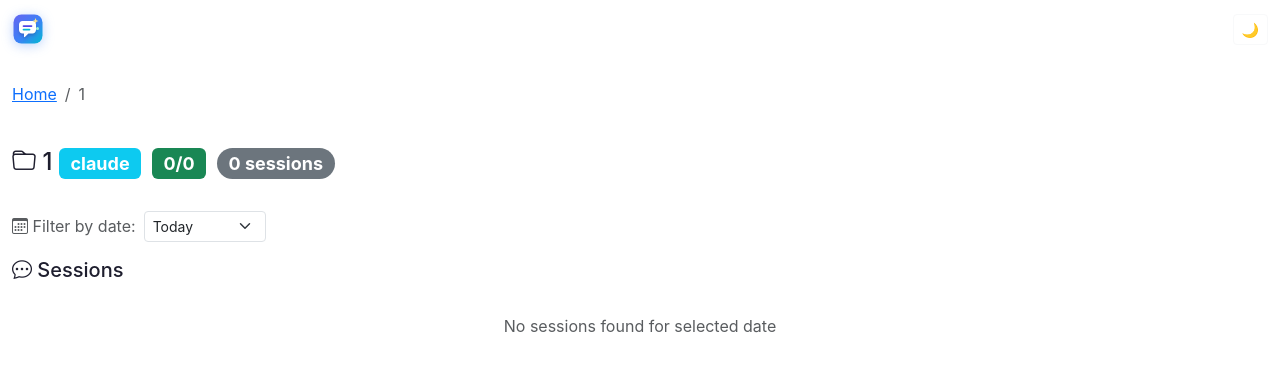
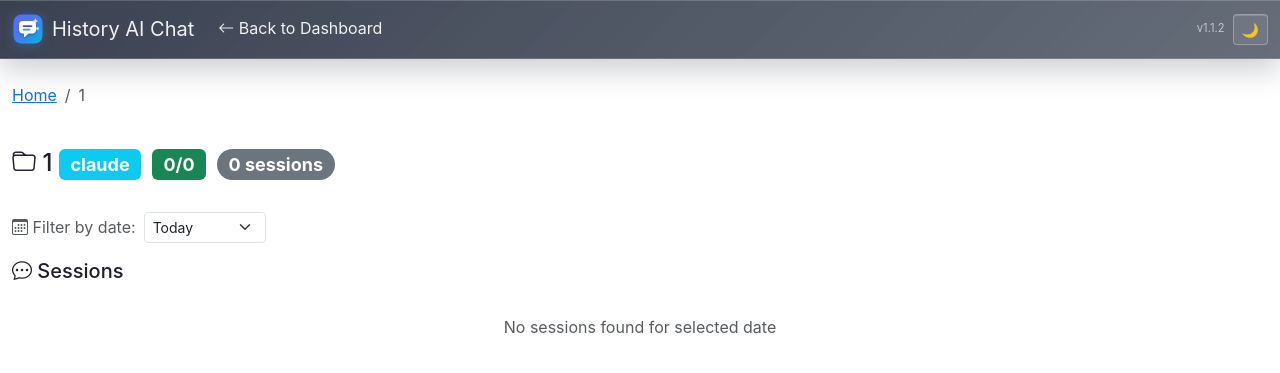
Before and after one commit to nmnike/history-ai-chat, a FastAPI app: page /project/1 in a window 1280 px wide. Shown: the top 373 px of the page. Run offline with FastAPI, Linux system fonts and the light colour scheme; data that the repository does not hold is empty.

Commit message:
feat: добавить liquid glass стиль navbar

```diff
--- a/src/viewer/static/css/theme.css
+++ b/src/viewer/static/css/theme.css
@@ -515,6 +515,43 @@ pre.compact-hidden-text {
     border-radius: 2px;
 }
 
+.app-navbar {
+    background: linear-gradient(135deg, rgba(15, 23, 42, 0.82), rgba(30, 41, 59, 0.68)) !important;
+    border-bottom: 1px solid rgba(255, 255, 255, 0.16);
+    box-shadow: 0 10px 30px rgba(15, 23, 42, 0.22), inset 0 1px 0 rgba(255, 255, 255, 0.18);
+    backdrop-filter: blur(18px) saturate(1.35);
+    -webkit-backdrop-filter: blur(18px) saturate(1.35);
+}
+
+@supports not ((backdrop-filter: blur(1px)) or (-webkit-backdrop-filter: blur(1px))) {
+    .app-navbar {
+        background: #111827 !important;
+    }
+}
+
+.app-navbar .navbar-brand,
+.app-navbar .navbar-nav .nav-link {
+    color: rgba(255, 255, 255, 0.92) !important;
+}
+
+.app-navbar .navbar-brand:hover,
+.app-navbar .navbar-nav .nav-link:hover {
+    color: #ffffff !important;
+}
+
+.app-navbar #theme-toggle {
+    border-color: rgba(255, 255, 255, 0.28);
+    background: rgba(255, 255, 255, 0.08);
+    color: rgba(255, 255, 255, 0.9);
+    box-shadow: inset 0 1px 0 rgba(255, 255, 255, 0.18);
+}
+
+.app-navbar #theme-toggle:hover {
+    border-color: rgba(255, 255, 255, 0.44);
+    background: rgba(255, 255, 255, 0.14);
+    color: #ffffff;
+}
+
 .brand-icon {
     width: 32px;
     height: 32px;
@@ -652,13 +689,13 @@ pre.compact-hidden-text {
    DARK THEME - Bootstrap Overrides
    ======================================== */
 
-[data-theme="dark"] .navbar {
+[data-theme="dark"] .navbar:not(.app-navbar) {
     background-color: var(--bg-secondary) !important;
     border-bottom: 1px solid var(--border-color);
 }
 
-[data-theme="dark"] .navbar-brand,
-[data-theme="dark"] .navbar-nav .nav-link {
+[data-theme="dark"] .navbar:not(.app-navbar) .navbar-brand,
+[data-theme="dark"] .navbar:not(.app-navbar) .navbar-nav .nav-link {
     color: var(--text-primary) !important;
 }
 
```
